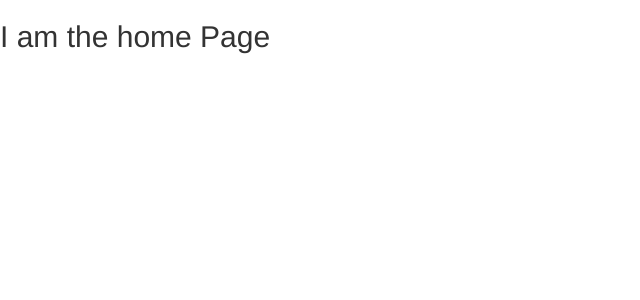
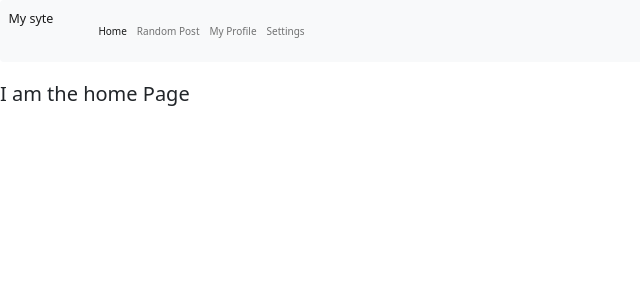
Before and after one commit to artrugh/django_app, a Django app: page / in a window 1280 px wide. Shown: the top 300 px of the page, without its empty margins (0-640 px from the left). Run offline with Django 3.2, Linux system fonts and the light colour scheme; data that the repository does not hold is empty; some libraries are stand-ins or nearby versions.

Commit message:
add-static-template

```diff
--- a/blog/models.py
+++ b/blog/models.py
@@ -13,6 +13,8 @@ class Post(models.Model):
     published = models.BooleanField(default=True)
     created = models.DateTimeField(auto_now_add=True)
 
+    image = models.ImageField(upload_to='img')
+
     class Meta:
         ordering = ['-created']
 
--- /dev/null
+++ b/blog/templates/base.html
@@ -0,0 +1,48 @@
+<!DOCTYPE html>
+<html lang="en">
+<head>
+  {% load static %}
+  <link rel="stylesheet" type="text/css" href="{% static 'css/style.css' %}">
+  {% load bootstrap3 %}
+  {% bootstrap_css %}
+  {% bootstrap_javascript %}
+  <link href="https://cdn.jsdelivr.net/npm/bootstrap@5.0.1/dist/css/bootstrap.min.css" rel="stylesheet" integrity="sha384-+0n0xVW2eSR5OomGNYDnhzAbDsOXxcvSN1TPprVMTNDbiYZCxYbOOl7+AMvyTG2x" crossorigin="anonymous">
+  <meta charset="utf-8">
+  <meta http-equiv="X-UA-Compatible" content="IE=edge">
+  <meta name="viewport" content="width=device-width, initial-scale=1.0">
+  <title>{% block title %}MySite{% endblock %}</title>
+</head>
+<body>
+  <nav class="navbar navbar-expand-lg navbar-light bg-light">
+    <div class="container-fluid">
+      <a class="navbar-brand" href="#">My syte</a>
+      <button class="navbar-toggler" type="button" data-bs-toggle="collapse" data-bs-target="#navbarNav" aria-controls="navbarNav" aria-expanded="false" aria-label="Toggle navigation">
+        <span class="navbar-toggler-icon"></span>
+      </button>
+      <div class="collapse navbar-collapse" id="navbarNav">
+        <ul class="navbar-nav">
+          <li class="nav-item">
+            <a class="nav-link active" aria-current="page" href="#">Home</a>
+          </li>
+          <li class="nav-item">
+            <a class="nav-link" href="#">Random Post</a>
+          </li>
+          <li class="nav-item">
+            <a class="nav-link" href="#">My Profile</a>
+          </li>
+          <li class="nav-item">
+            <a class="nav-link " href="#">Settings</a>
+          </li>
+        </ul>
+      </div>
+    </div>
+  </nav>
+  <div id="content">
+    {% block content %} This is a fallback text {% endblock %}
+
+
+  </div>
+
+
+</body>
+</html>
--- a/blog/templates/index.html
+++ b/blog/templates/index.html
@@ -1,16 +1,10 @@
-{% load static %}
-
-<link rel="stylesheet" type="text/css" href="{% static 'css/style.css' %}">
-
-{% load bootstrap3 %}
-{% bootstrap_css %}
-{% bootstrap_javascript %}
-
+{% extends 'base.html' %}
+{% block content%}
   <h2>I am the home Page</h2>
-
   {% for post in posts %}
     <div>
       <h3><a href="/post/{{post.slug}}">{{ post.title}}</a></h3>
       <p>{{ post.summary }}</p>
     </div>
   {% endfor %}
+{% endblock %}
--- a/mysite/settings.py
+++ b/mysite/settings.py
@@ -11,6 +11,7 @@ https://docs.djangoproject.com/en/3.2/ref/settings/
 """
 
 from pathlib import Path
+import os
 
 # Build paths inside the project like this: BASE_DIR / 'subdir'.
 BASE_DIR = Path(__file__).resolve().parent.parent
@@ -120,6 +121,9 @@ USE_TZ = True
 # https://docs.djangoproject.com/en/3.2/howto/static-files/
 
 STATIC_URL = '/static/'
+STATIC_ROOT = os.path.join(BASE_DIR, 'static/')
+MEDIA_URL = '/media/'
+MEDIA_ROOT = os.path.join(BASE_DIR, 'media/')
 
 # Default primary key field type
 # https://docs.djangoproject.com/en/3.2/ref/settings/#default-auto-field
```
Also changed, not shown: blog/templates/post.html (+9 -3 lines). Lines whose indentation alone changed are shown as unchanged.
